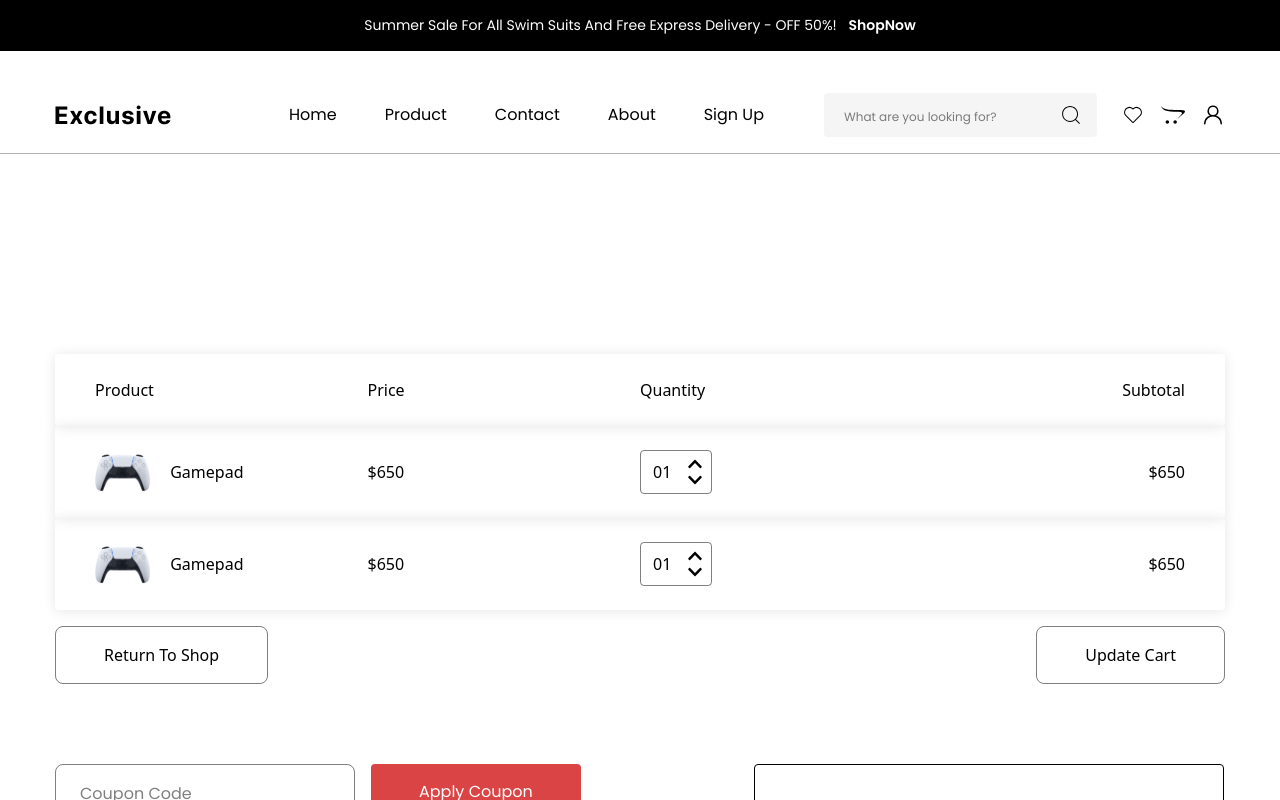
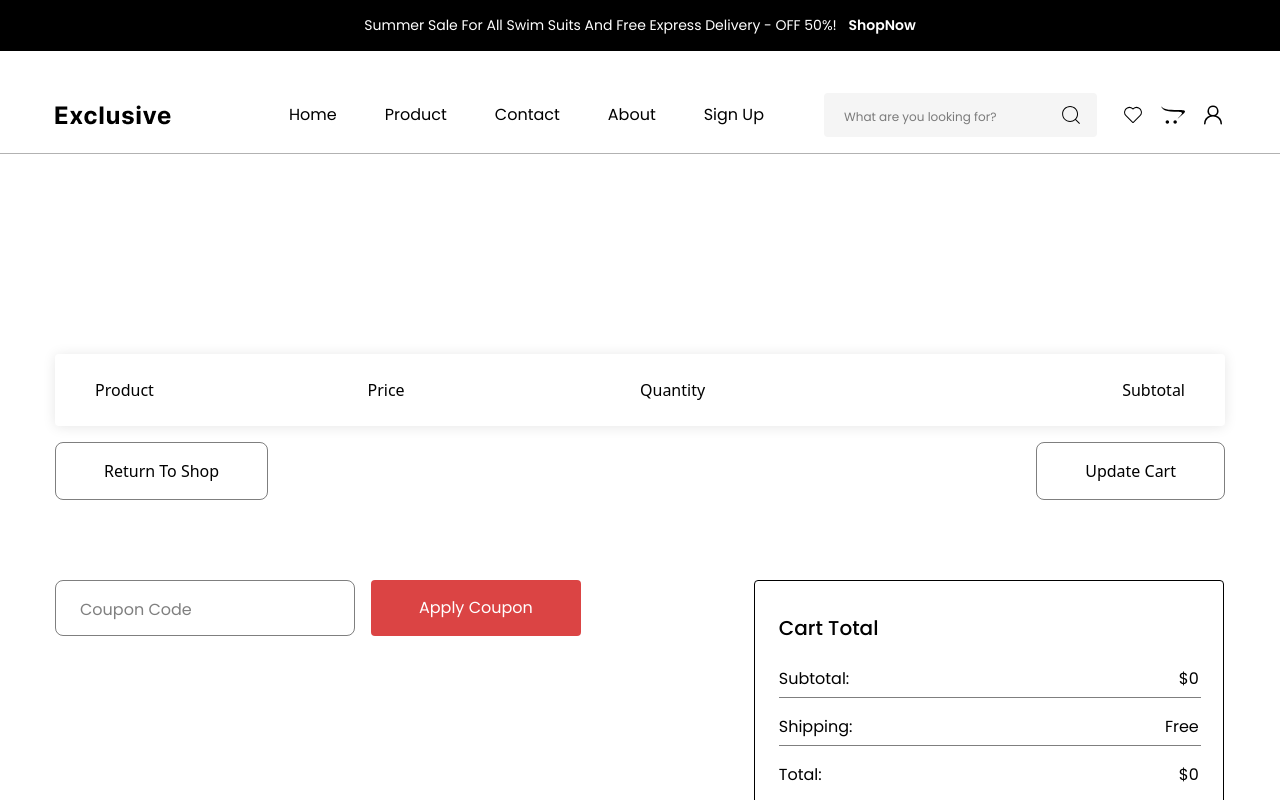
Before and after one commit to jewelXcoder/exclusive, a React (Vite) app: page /cart in a window 1280 px wide. Shown: the top 800 px of the page. Built offline with nearby package versions, Linux system fonts and the light colour scheme.

Commit message:
exclusive - implementation redux part 1

```diff
--- a/package.json
+++ b/package.json
@@ -10,11 +10,13 @@
     "preview": "vite preview"
   },
   "dependencies": {
+    "@reduxjs/toolkit": "^2.9.0",
     "@tailwindcss/vite": "^4.1.13",
     "react": "^19.1.1",
     "react-countdown": "^2.3.6",
     "react-dom": "^19.1.1",
     "react-icons": "^5.5.0",
+    "react-redux": "^9.2.0",
     "react-router": "^7.9.1",
     "react-slick": "^0.31.0",
     "slick-carousel": "^1.8.1",
--- a/src/Pages/Cart.jsx
+++ b/src/Pages/Cart.jsx
@@ -3,8 +3,20 @@ import Container from '../components/Layout/Container'
 import mainimg from '../assets/mainimg.png'
 import { FaChevronUp } from "react-icons/fa";
 import { FaChevronDown } from "react-icons/fa";
+import { useSelector } from 'react-redux';
+
 
 const Cart = () => {
+
+const  data = useSelector(state=> state.cartDetails.cartItems)
+
+ const totalPrice = data.reduce((prev, current)=>{
+    // console.log(prev)
+    // console.log(current.price)
+    return(prev + (current.price * current.cartQun))
+ },0)
+console.log(totalPrice)
+// console.log(data)
   return (
     <div className='py-50'>
       <Container>
@@ -15,26 +27,30 @@ const Cart = () => {
             <div className='w-[25%]'>Quantity</div>
             <div className='w-[25%] flex justify-end'>Subtotal</div>
           </div>
-          <div className='flex justify-between items-center py-6 px-[40px] rounded shadow-[0_1px_13px_rgba(0,0,0,0.1)] '>
+        {
+          data.map((product)=>(
+                      <div className='flex justify-between items-center py-6 px-[40px] rounded shadow-[0_1px_13px_rgba(0,0,0,0.1)] '>
             <div className='w-[25%]'>
               <div className='flex items-center'>
-                <img className='h-[39px]' src={mainimg} alt="" />
-                <p className='ml-5'>Gamepad</p>
+                <img className='h-[39px]' src={product.thumbnail} alt="" />
+                <p className='ml-5'>{product.title}</p>
               </div>
             </div>
-            <div className='w-[25%]'>$650</div>
+            <div className='w-[25%]'>${product.price}</div>
             <div className='w-[25%]'>
               <div className='flex items-center gap-x-4 px-3 py-[6px] rounded border border-black/50 h-[44px] w-[72px]'>
-                01
+                {product.cartQun}
                 <div>
                   <FaChevronUp />
                   <FaChevronDown />
                 </div>
               </div>
             </div>
-            <div className='w-[25%] flex justify-end'>$650</div>
+            <div className='w-[25%] flex justify-end'>${product.price * product.cartQun  }</div>
           </div>
-          <div className='flex justify-between items-center py-6 px-[40px] rounded shadow-[0_1px_13px_rgba(0,0,0,0.1)] '>
+          ))
+        }
+          {/* <div className='flex justify-between items-center py-6 px-[40px] rounded shadow-[0_1px_13px_rgba(0,0,0,0.1)] '>
             <div className='w-[25%]'>
               <div className='flex items-center'>
                 <img className='h-[39px]' src={mainimg} alt="" />
@@ -52,7 +68,7 @@ const Cart = () => {
               </div>
             </div>
             <div className='w-[25%] flex justify-end'>$650</div>
-          </div>
+          </div> */}
         </div>
         <div className='flex justify-between items-center mt-4'>
           <div className='px-12 py-4 border border-black/50 rounded-lg inline-block '>Return To Shop</div>
@@ -73,7 +89,7 @@ const Cart = () => {
                 <h3 className='font-medium font-primary text-[20px]'>Cart Total</h3>
                 <div className='mt-6 flex justify-between items-cente after:content-[""] relative after:absolute after:top-[30px] after:left-0 after:w-[422px] after:bg-black/50 after:h-[1px]'>
                   <p className='font-primary'>Subtotal:</p>
-                  <p className='font-primary'>$1750</p>
+                  <p className='font-primary'>${totalPrice}</p>
                 </div>
                 <div className='flex mt-6 justify-between items-cente after:content-[""] relative after:absolute after:top-[30px] after:left-0 after:w-[422px] after:bg-black/50 after:h-[1px]'>
                   <p className='font-primary'>Shipping:</p>
@@ -81,7 +97,7 @@ const Cart = () => {
                 </div>
                 <div className='flex mt-6 justify-between items-cente'>
                   <p className='font-primary'>Total:</p>
-                  <p className='font-primary'>$1750</p>
+                  <p className='font-primary'>${totalPrice}</p>
                 </div>
               </div>
               <div className=' text-center mt-4'>
--- a/src/components/SingleProductDetail/SingleProductDetail.jsx
+++ b/src/components/SingleProductDetail/SingleProductDetail.jsx
@@ -12,10 +12,14 @@ import { CiHeart } from "react-icons/ci";
 import delivery from '../../assets/delivery.png'
 import returnback from '../../assets/returnback.png'
 import SingleProductRating from './SingleProductRating'
+import { useDispatch } from 'react-redux'
+import { cartTotal } from '../../slices/cartSlice'
 
 const SingleProductDetail = () => {
 
   const { id } = useParams()
+
+  const dispatch = useDispatch()
 
   const [productData, setProductData] = useState([])
   const [selectedImg, setSelectedImg] = useState()
@@ -34,9 +38,11 @@ const SingleProductDetail = () => {
     }
   }, [singleProduct])
 
-
-
-
+  const handleAddToCart = (product) =>{
+    // console.log("ok cool")
+    // console.log(product)
+    dispatch(cartTotal(product))
+  }
 
   return (
     <div className='py-30 '>
@@ -120,8 +126,8 @@ const SingleProductDetail = () => {
                   <p className='font-primary font-medium text-[20px] py-2 px-[34px]'>2</p>
                   <div className='py-[15px] px-[12px] bg-[#DB4444] text-white'><FaPlus /></div>
                 </div>
-                <div className='ml-4 font-primary font-medium rounded text-white py-[14px] px-[35px] bg-[#DB4444]'>
-                  Buy Now
+                <div onClick={()=>handleAddToCart(singleProduct)} className='ml-4 font-primary font-medium rounded text-white py-[14px] px-[35px] bg-[#DB4444]'>
+                  Add Cart
                 </div>
                 <div className='border border-black/50 ml-4 px-[12px] py-[13px] rounded '>
                   <CiHeart size={22} />
--- /dev/null
+++ b/src/slices/cartSlice.js
@@ -0,0 +1,26 @@
+import { createSlice } from '@reduxjs/toolkit'
+
+export const cartSlice = createSlice({
+  name: 'cart',
+  initialState: {
+    cartItems: localStorage.getItem("cartItems") ? JSON.parse(localStorage.getItem("cartItems")) : []
+  },
+  reducers: {
+   cartTotal:(state, action)=>{
+    // console.log(state.cartItems)
+    // console.log(action.payload)
+    // state.cartItems.push(action.payload)
+    const findIndex = state.cartItems.findIndex((item)=> item.id === action.payload.id)
+    if(findIndex >= 0){
+      state.cartItems[findIndex].cartQun += 1
+    }else{
+      state.cartItems.push({...action.payload, cartQun: 1})
+    }
+    localStorage.setItem("cartItems", JSON.stringify(state.cartItems))
+   }
+  }
+})
+
+export const { cartTotal } = cartSlice.actions
+
+export default cartSlice.reducer
--- /dev/null
+++ b/src/store.js
@@ -0,0 +1,8 @@
+import { configureStore } from '@reduxjs/toolkit'
+import  cartSlice  from './slices/cartSlice'
+
+export default configureStore({
+  reducer: {
+    cartDetails: cartSlice
+  }
+})
```
Also changed, not shown: src/App.jsx (+4 -3 lines), 1 other file (tests, documents, lock files or other folders).
